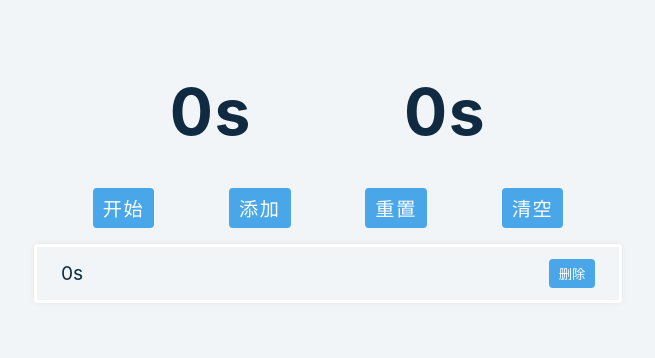
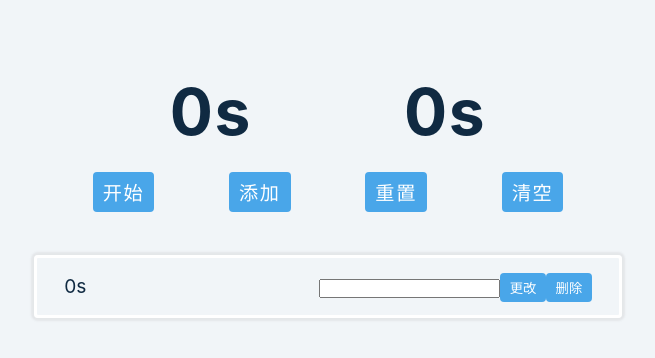
Before and after one commit to VictoryBlue/PersonalProject, a React (Create React App) app: page / in a window 1280 px wide. Both pictures are taken after a click on the button "添加". Shown: the top 358 px of the page, without its empty margins (312-967 px from the left). Built offline with nearby package versions, Linux system fonts and the light colour scheme.

Commit message:
增加修改功能

```diff
--- a/src/SingleRecord.js
+++ b/src/SingleRecord.js
@@ -10,18 +10,34 @@ const SingleRecord = ({ record }) => {
       })
     );
   };
+  const handleEdit = (e, record) => {
+    e.preventDefault();
+    const inputTime = e.target.querySelector('#time');
+    record = { id: record.id, time: Number(inputTime.value) * 1000 };
+    console.log(record);
+    records[record.id] = record;
+    setRecords(Array.from(records));
+    e.target.reset();
+  };
   return (
     <div className="record">
-      {console.log(record.time)}
       <span>{record.time / 1000}s</span>
+      <div>
+        <form onSubmit={(e) => handleEdit(e, record)}>
+          <input id="time" type="number" name="time" step="0.1" />
+          <button type="submit" className="itemBtn">
+            更改
+          </button>
           <button
-        className="delBtn"
+            className="itemBtn"
             onClick={() => {
               handleDelete(record);
             }}
           >
             删除
           </button>
+        </form>
+      </div>
     </div>
   );
 };
--- a/src/Timer.js
+++ b/src/Timer.js
@@ -5,9 +5,7 @@ import initialState from './initialState';
 import { RecordsContext } from './App';
 
 const Timer = () => {
-  console.log(RecordsContext);
   const { records, setRecords } = useContext(RecordsContext);
-
   const [state, dispatch] = useReducer(reducer, initialState);
 
   // const [records, setRecords] = useState([]);
--- a/src/index.css
+++ b/src/index.css
@@ -143,7 +143,7 @@ p {
   letter-spacing: var(--spacing);
   border-color: transparent;
   cursor: pointer;
-  margin-top: 2rem;
+  margin-top: 1rem;
   font-size: 1.2rem;
 }
 /*
@@ -229,13 +229,14 @@ main {
 .Timer {
   display: flex;
   justify-content: space-evenly;
+  padding-bottom: 1.7rem;
 }
 .TimerDiff {
   text-align: center;
 }
 .record {
   border: 3px solid #fff;
-  padding: 12px 24px;
+  padding: 0.85rem 1.7rem;
   margin: 1rem;
   color: var(--clr-grey-1);
   font-weight: 400;
@@ -244,10 +245,10 @@ main {
   align-items: center;
   justify-content: space-between;
   border-radius: var(--radius);
-  box-shadow: 0 0 5px rgba(130, 121, 121, 0.1);
+  box-shadow: 0 0 2px 3px rgba(114, 106, 106, 0.1);
 }
 
-.delBtn {
+.itemBtn {
   color: #fff;
   background: var(--clr-primary-5);
   border-radius: var(--radius);
```
Lines whose indentation alone changed are shown as unchanged.
